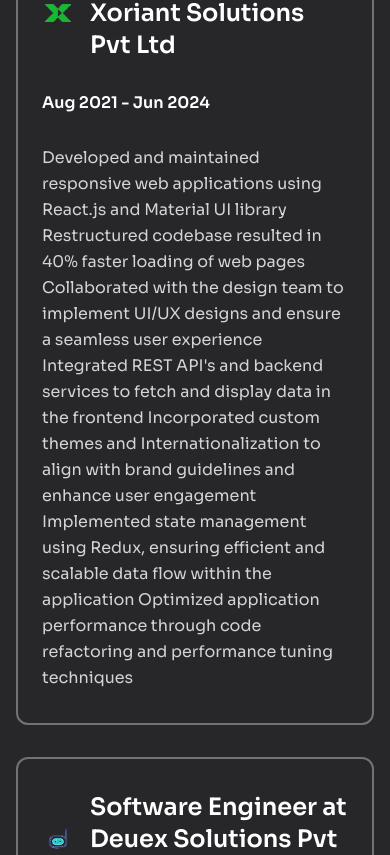
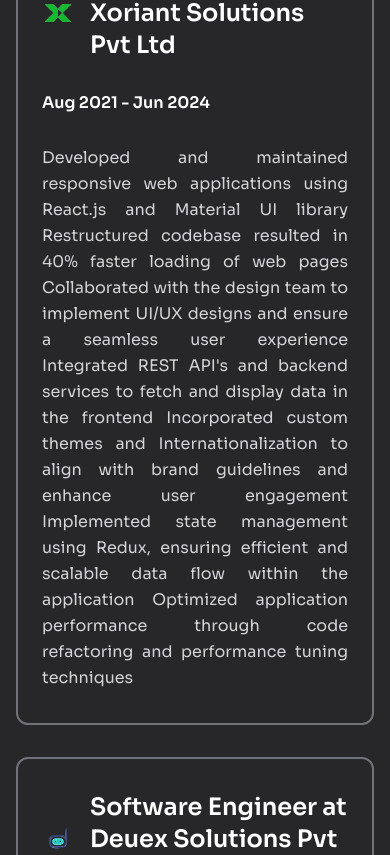
Before and after one commit to Vasant-Mestry-11/vasant-mestry-portfolio, a React (Vite) app: page / in a window 390 px wide. Shown: the part 2529-3384 px from the top of the page. Built offline with nearby package versions, Linux system fonts and the light colour scheme.

Commit message:
:zap: :art: :iphone: :lipstick: Experience section

```diff
--- a/src/components/Company.jsx
+++ b/src/components/Company.jsx
@@ -18,7 +18,7 @@
           {start} - {end}
         </h6>
       </span>
-      <p className="text-zinc-300 leading-relaxed">{description}</p>
+      <p className="text-zinc-300 leading-relaxed break-word text-justify">{description}</p>
     </div>
   );
 };
```
